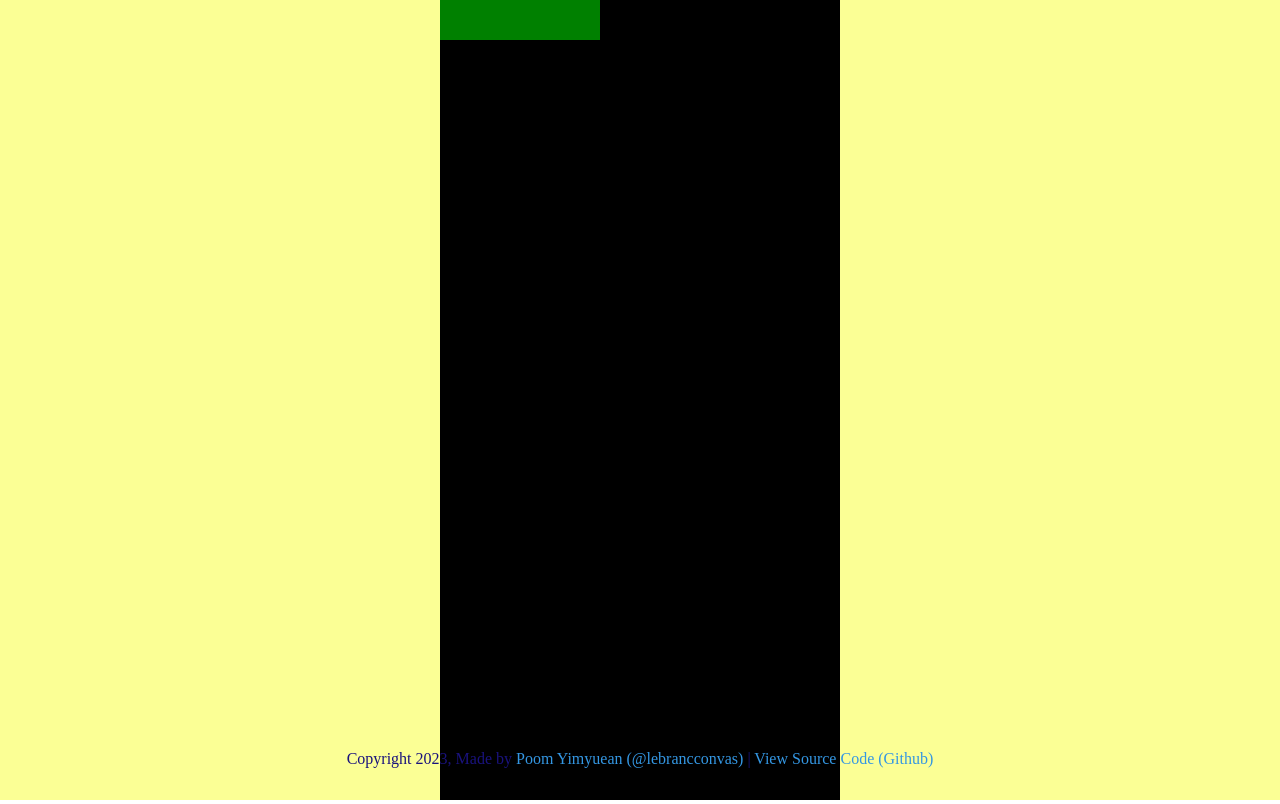
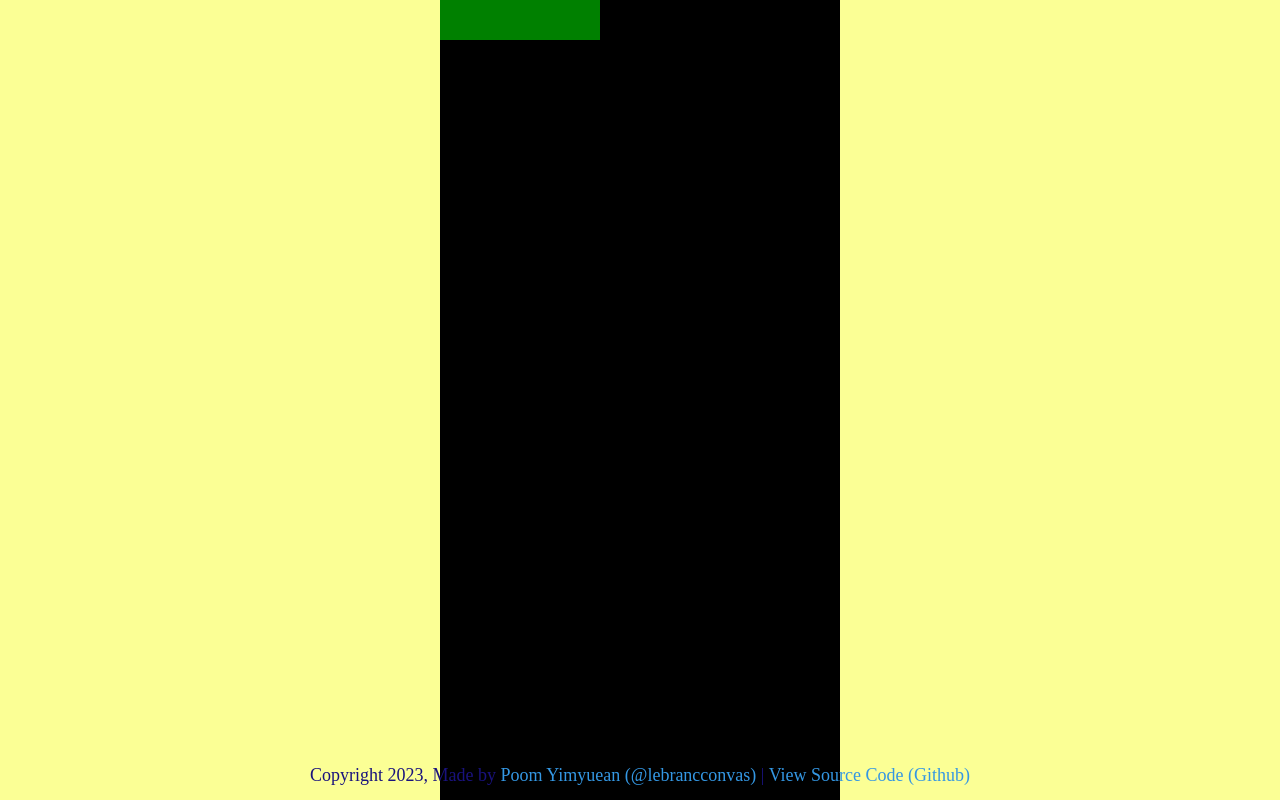
Before and after one commit to lebrancconvas/Tetris-HTMLCanvas, a website built with Vite: page index.html in a window 1280 px wide. Built offline with nearby package versions, Linux system fonts and the light colour scheme.

Commit message:
💄 feat(style): update footer style

```diff
--- a/src/style.css
+++ b/src/style.css
@@ -8,12 +8,12 @@
 footer {
   position: fixed;
   width: 100%;
-  height: 50px;
+  height: 35px;
   bottom: 0;
   left: 0;
   text-align: center;
   color: rgb(25, 18, 125);
-  font-size: 16px;
+  font-size: 18px;
 }
 
 footer > a {
```
